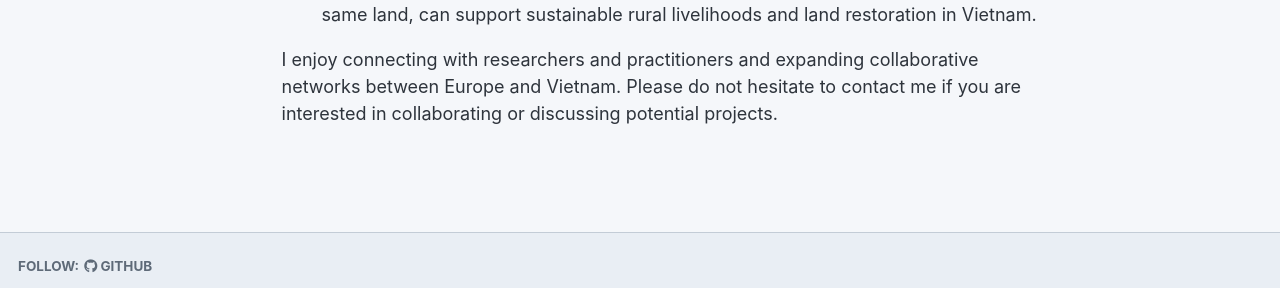
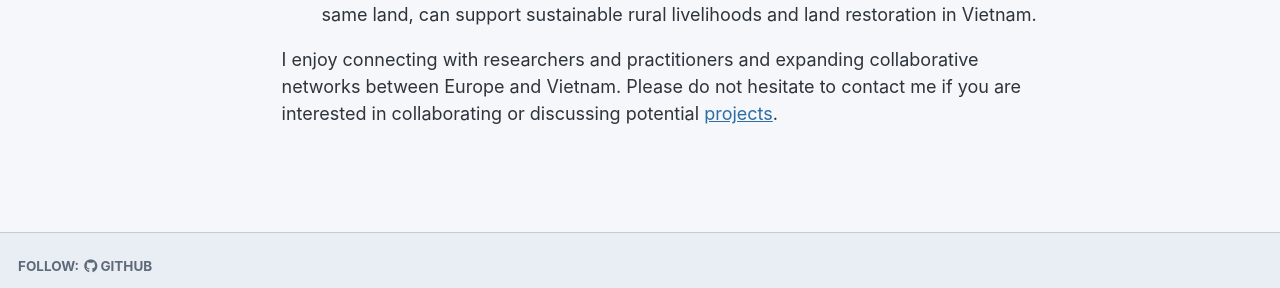
Before and after one commit to trongtin142/trongtin142.github.io, a Jekyll site: the page built from _pages/about.md, in a window 1280 px wide and 991 px high. Shown: the part 648-936 px from the top of the window. Built offline with Jekyll 4.4.1, drawn with Linux system fonts in a browser that asks for light colours; a script bundle is joined from its source files by our own code; a style sheet for code colours, icons or effects is not loaded; some of the changed lines change nothing that is shown.

Commit message:
Add link to projects in about page
Updated contact section to include a link to projects.

```diff
--- a/_pages/about.md
+++ b/_pages/about.md
@@ -6,6 +6,8 @@ redirect_from:
   - /about/
   - /about.html
 ---
+
+{% include base_path %}
 
 I am a researcher and lecturer in Economics and Econometrics, currently a PhD candidate at EconomiX (CNRS), Université Paris Nanterre, and a lecturer at ESCP Business School and Sciences Po. I believe that combining research and teaching is the best way to contribute to the field, and I am strongly committed to sharing knowledge with the next generation of economists.
 
@@ -16,4 +18,4 @@ My research is organised around four strands:
 * **Applied econometrics.** Panel data analysis of foreign aid, governance and public expenditure in aid recipient countries, using Stata, R and Python.
 * **Circular economy and agroforestry.** How circular economy principles and agroforestry systems, such as forest gardens that combine trees and crops on the same land, can support sustainable rural livelihoods and land restoration in Vietnam.
 
-I enjoy connecting with researchers and practitioners and expanding collaborative networks between Europe and Vietnam. Please do not hesitate to contact me if you are interested in collaborating or discussing potential projects.
+I enjoy connecting with researchers and practitioners and expanding collaborative networks between Europe and Vietnam. Please do not hesitate to contact me if you are interested in collaborating or discussing potential [projects]({{ base_path }}/projects/).
```
